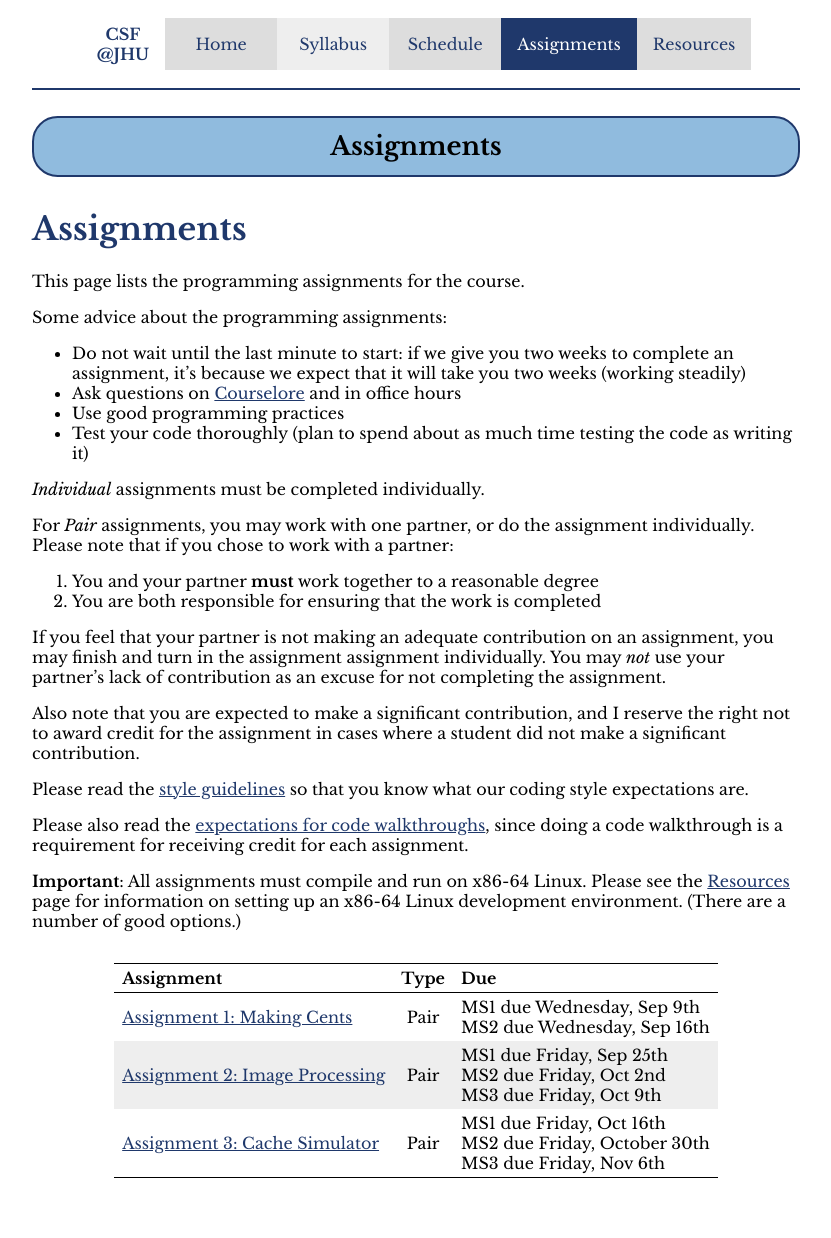
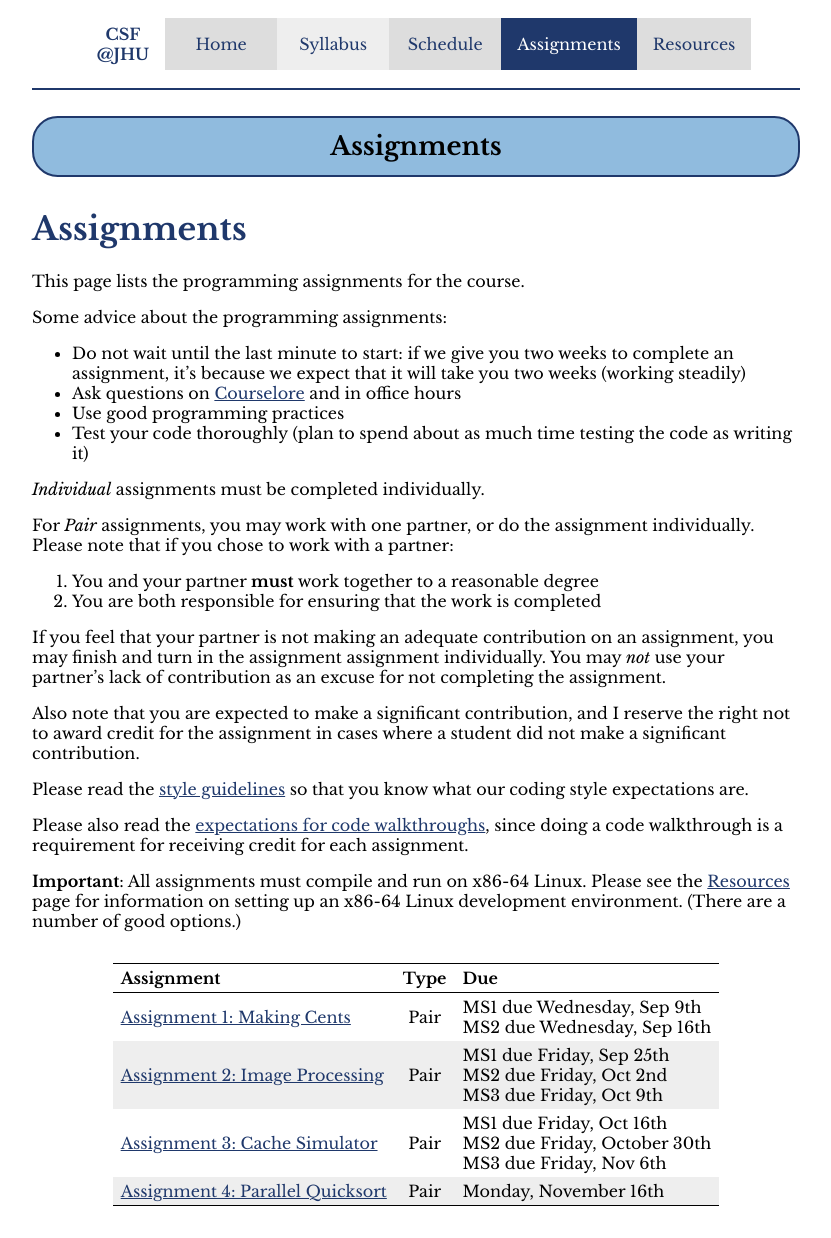
Before and after one commit to jhucsf/fall2026, a Jekyll site: the page built from assignments.md, in a window 1280 px wide. Shown: the whole page, without its empty margins (224-1055 px from the left). Built offline with Jekyll 4.4.1, drawn with Linux system fonts in a browser that asks for light colours; before the commit the page ends 1210 px from its top, so only the background shows below that.

Commit message:
Update assignments.md

```diff
--- a/assignments.md
+++ b/assignments.md
@@ -49,3 +49,4 @@ Assignment | Type | Due
 [Assignment 1: Making Cents](assign/assign01.html) | Pair | MS1 due Wednesday, Sep 9th<br>MS2 due Wednesday, Sep 16th
 [Assignment 2: Image Processing](assign/assign02.html) | Pair | MS1 due Friday, Sep 25th<br>MS2 due Friday, Oct 2nd<br>MS3 due Friday, Oct 9th
 [Assignment 3: Cache Simulator](assign/assign03.html) | Pair | MS1 due Friday, Oct 16th<br>MS2 due Friday, October 30th<br>MS3 due Friday, Nov 6th
+[Assignment 4: Parallel Quicksort](assign/assign04.html) | Pair | Monday, November 16th
```
